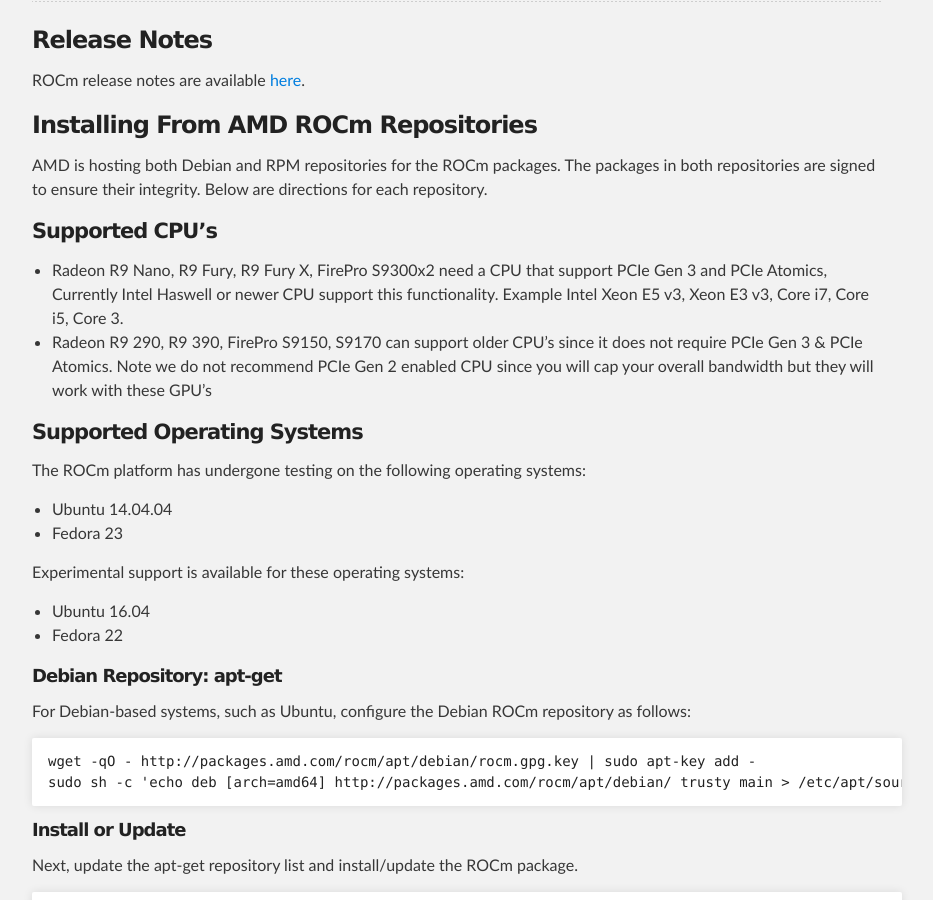
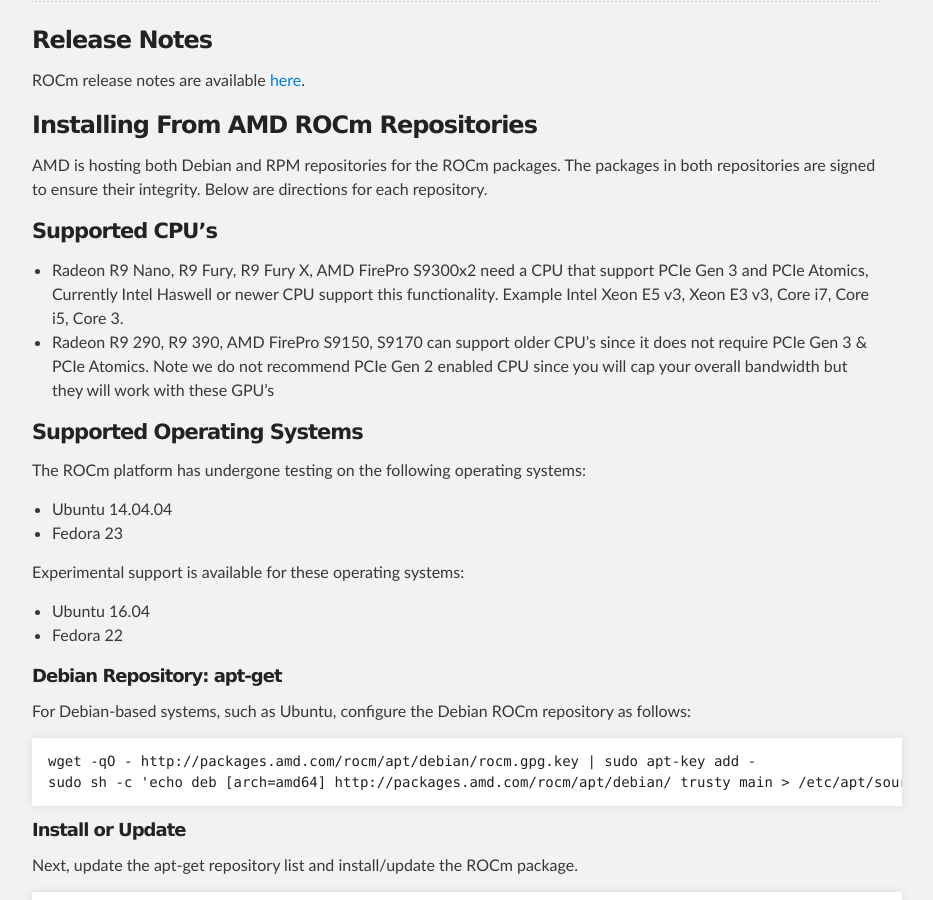
Before and after one commit to ROCm/ROCm.github.io, a Jekyll site: the page built from install.md, in a window 1280 px wide and 900 px high, scrolled down 399 px. Shown: the whole window, without its empty margins (183-1116 px from the left). Built offline with Jekyll 4.4.1, drawn with Linux system fonts in a browser that asks for light colours.

Commit message:
Update install.md

```diff
--- a/install.md
+++ b/install.md
@@ -17,8 +17,8 @@
 
 #### Supported CPU's
 
-* Radeon R9 Nano, R9 Fury, R9 Fury X, FirePro S9300x2 need a CPU that support PCIe Gen 3 and PCIe Atomics,  Currently Intel Haswell or newer CPU support this functionality. Example Intel Xeon E5 v3, Xeon E3 v3, Core i7, Core i5, Core 3.
-* Radeon R9 290, R9 390, FirePro S9150, S9170 can support older CPU's since it does not require PCIe Gen 3 & PCIe Atomics.    Note we do not recommend PCIe Gen 2 enabled CPU since you will cap your overall bandwidth but they will work with these GPU’s
+* Radeon R9 Nano, R9 Fury, R9 Fury X, AMD FirePro S9300x2 need a CPU that support PCIe Gen 3 and PCIe Atomics,  Currently Intel Haswell or newer CPU support this functionality. Example Intel Xeon E5 v3, Xeon E3 v3, Core i7, Core i5, Core 3.
+* Radeon R9 290, R9 390, AMD FirePro S9150, S9170 can support older CPU's since it does not require PCIe Gen 3 & PCIe Atomics.    Note we do not recommend PCIe Gen 2 enabled CPU since you will cap your overall bandwidth but they will work with these GPU’s
 
 #### Supported Operating Systems
 
```
